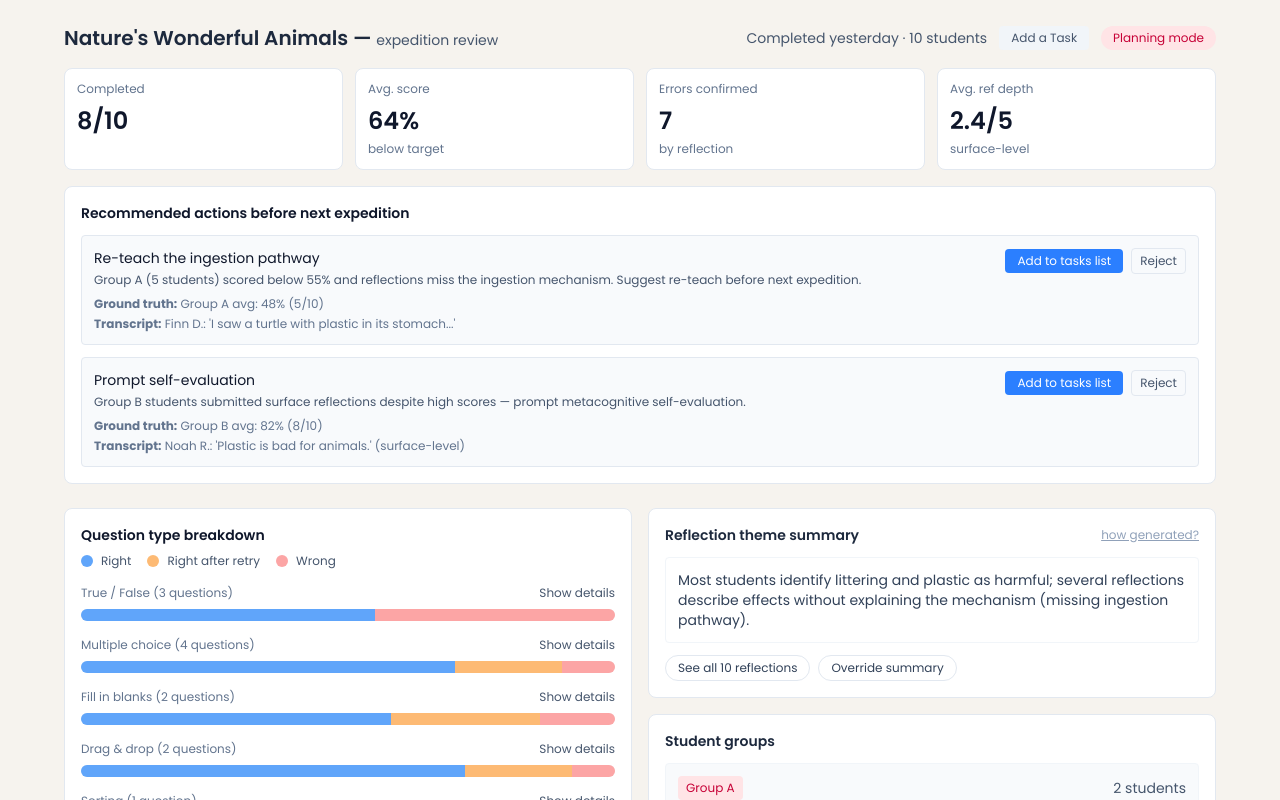
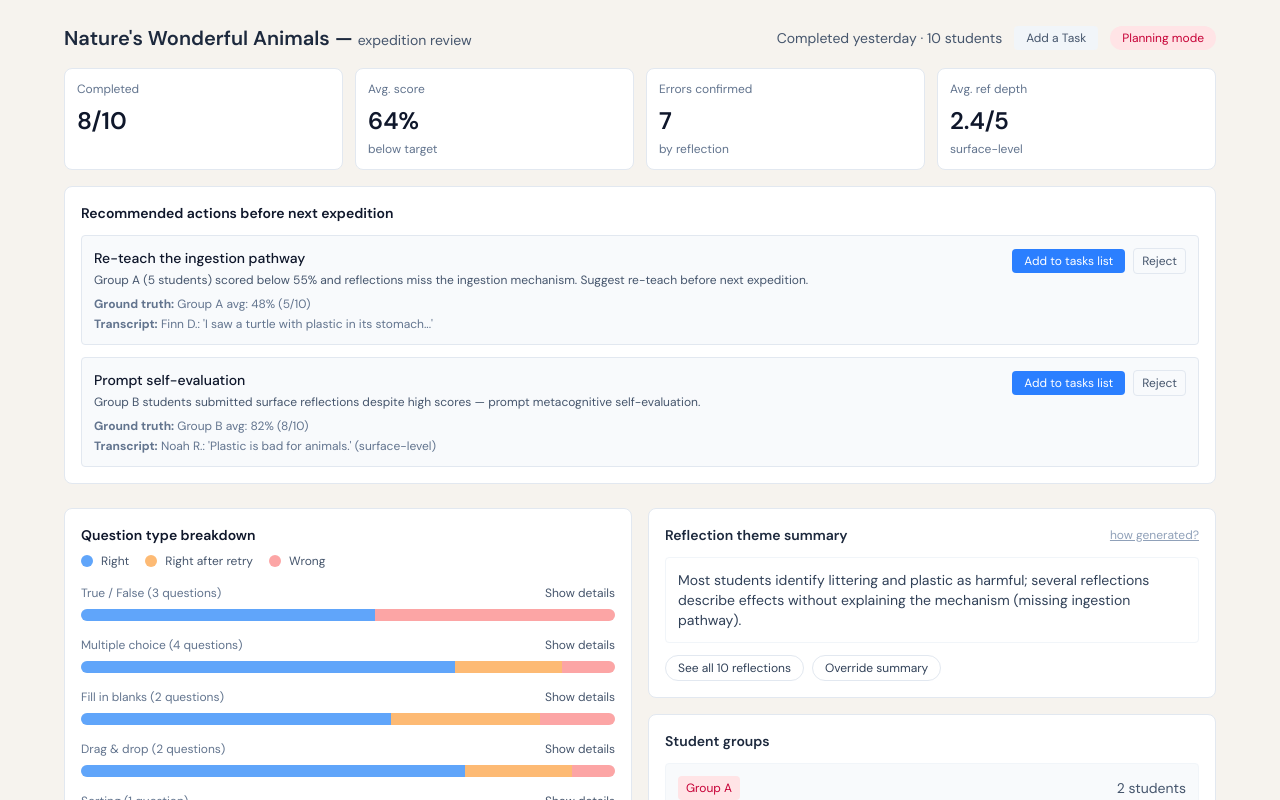
Before and after one commit to akhila-ovr/master-thesis, a Svelte app: page / in a window 1280 px wide. Shown: the top 800 px of the page. Built offline with nearby package versions, Linux system fonts and the light colour scheme.

Commit message:
Changed font to DM Sans

```diff
--- a/index.html
+++ b/index.html
@@ -7,7 +7,7 @@
     <link rel="preconnect" href="https://fonts.googleapis.com" />
     <link rel="preconnect" href="https://fonts.gstatic.com" crossorigin />
     <link
-      href="https://fonts.googleapis.com/css2?family=Poppins:wght@300;400;600;700&display=swap"
+      href="https://fonts.googleapis.com/css2?family=DM+Sans:ital,opsz,wght@0,9..40,100..1000;1,9..40,100..1000&display=swap"
       rel="stylesheet"
     />
     <title>Teacher Dashboard</title>
--- a/src/App.svelte
+++ b/src/App.svelte
@@ -272,10 +272,7 @@
   }
 </script>
 
-<main
-  class="min-h-screen bg-[#f6f3ee] text-slate-800 p-6"
-  style="font-family: 'Poppins', system-ui, -apple-system, 'Segoe UI', Roboto, 'Helvetica Neue', Arial;"
->
+<main class="min-h-screen bg-[#f6f3ee] text-slate-800 p-6">
   <div class="mx-auto max-w-6xl">
     <header class="mb-4 flex items-center justify-between">
       <div>
--- a/src/app.css
+++ b/src/app.css
@@ -1,4 +1,9 @@
 @import "tailwindcss";
+
+/* Global font: DM Sans */
+html, body {
+  font-family: 'DM Sans', system-ui, -apple-system, 'Segoe UI', Roboto, 'Helvetica Neue', Arial;
+}
 
 button {
   transition:
```
